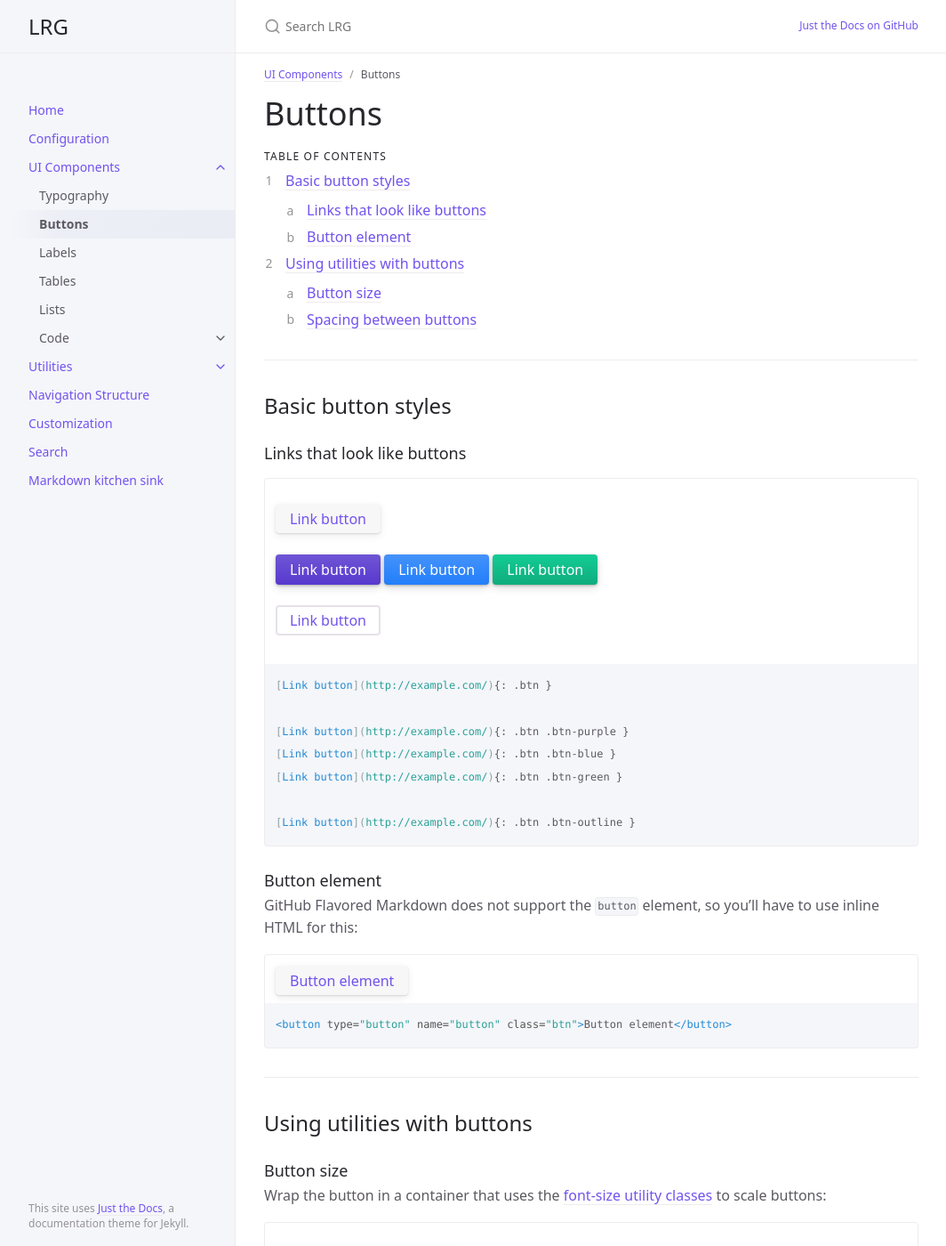
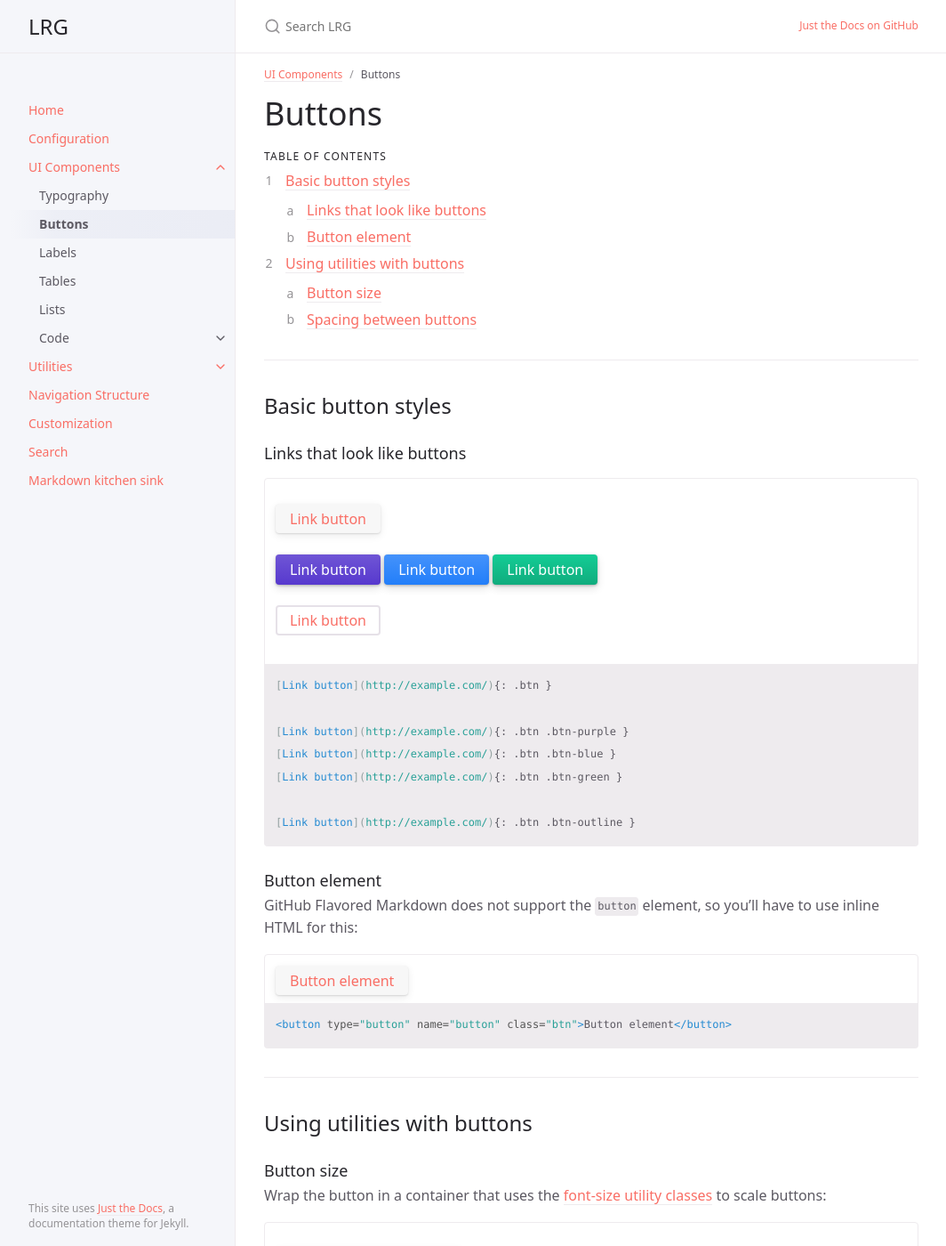
Before and after one commit to lrgresearch/2022, a Jekyll site: the page built from docs/ui-components/buttons.md, in a window 1280 px wide and 1400 px high. Shown: the whole window at 89% size, without its empty margins (107-1171 px from the left). Built offline with Jekyll 4.4.1, drawn with Linux system fonts in a browser that asks for light colours.

Commit message:
Update _variables.scss

```diff
--- a/_sass/support/_variables.scss
+++ b/_sass/support/_variables.scss
@@ -74,15 +74,15 @@ $body-background-color: $white !default;
 $sidebar-color: $grey-lt-000 !default;
 $search-background-color: $white !default;
 $table-background-color: $white !default;
-$code-background-color: $grey-lt-000 !default;
+$code-background-color: $grey-lt-100 !default;
 $feedback-color: darken($sidebar-color, 3%) !default;
 
 $body-text-color: $grey-dk-100 !default;
 $body-heading-color: $grey-dk-300 !default;
 $search-result-preview-color: $grey-dk-000 !default;
 $nav-child-link-color: $grey-dk-100 !default;
-$link-color: $purple-000 !default;
-$btn-primary-color: $purple-100 !default;
+$link-color: $red-100 !default;
+$btn-primary-color: $red-200 !default;
 $base-button-color: #f7f7f7 !default;
 
 //
```
